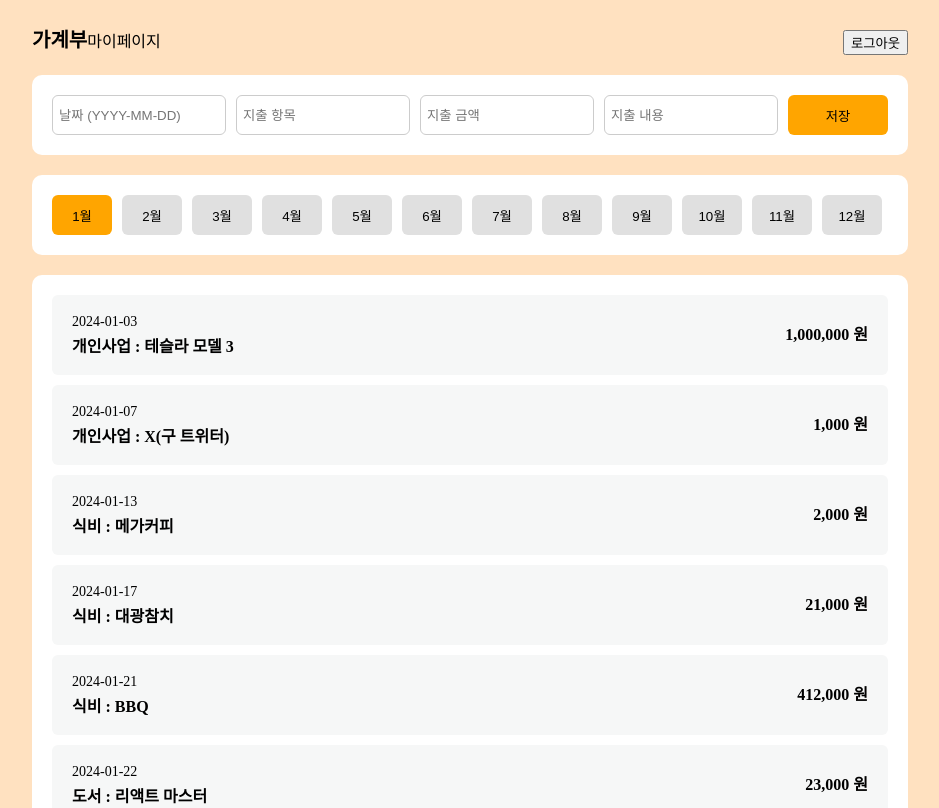
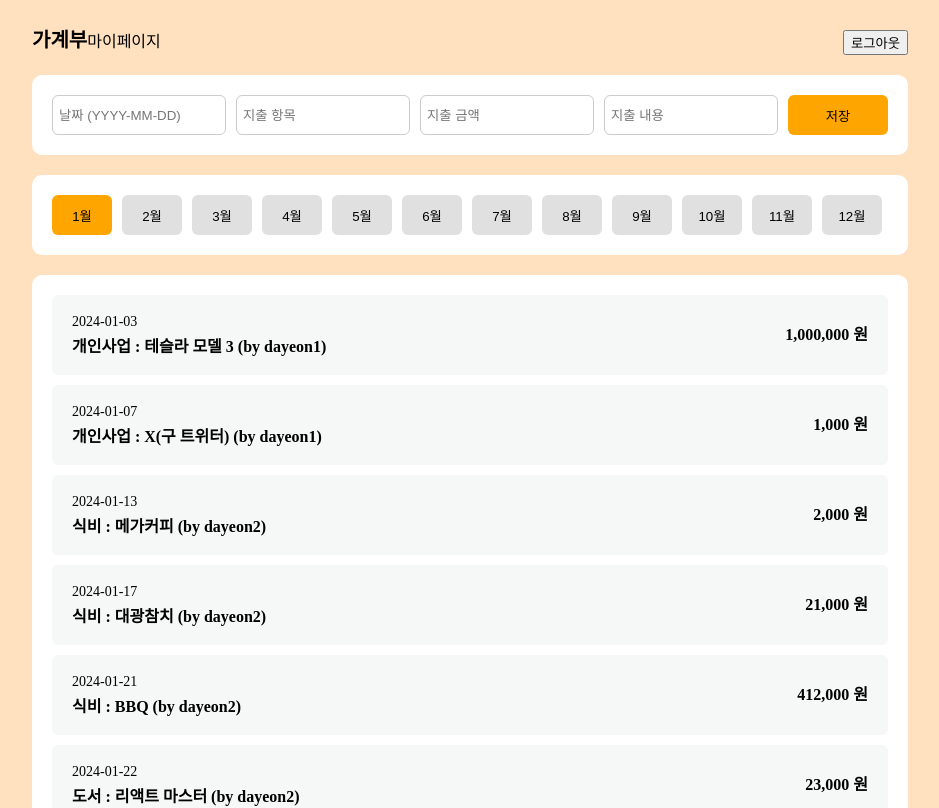
Before and after one commit to Dayeon-Cheon/pocket-money-tracker-auth, a React (Vite) app: page / in a window 1280 px wide. Shown: the top 808 px of the page, without its empty margins (170-1109 px from the left). Built offline with nearby package versions, Linux system fonts and the light colour scheme; no server answers; data requests are answered from the project's data file; sample sign-in values are in the browser's storage.

Commit message:
feat: display uploader's id

```diff
--- a/src/components/MonthlyExpenseOverview.jsx
+++ b/src/components/MonthlyExpenseOverview.jsx
@@ -13,6 +13,13 @@ const MonthlyExpenseOverview = () => {
     error,
   } = useQuery({ queryKey: ["expenses"], queryFn: getExpenses });
 
+  const filteredExpenses = expenses
+    ? expenses.filter(
+        (expense) => parseInt(expense.date.split("-")[1]),
+        10 === selectedMonth
+      )
+    : [];
+
   if (isLoading) {
     <div>로딩 중입니다.</div>;
   }
@@ -20,13 +27,6 @@ const MonthlyExpenseOverview = () => {
   if (error) {
     <div>에러가 발생했습니다. 다시 시도해 주세요.</div>;
   }
-
-  const filteredExpenses = expenses
-    ? expenses.filter(
-        (expense) => parseInt(expense.date.split("-")[1]),
-        10 === selectedMonth
-      )
-    : [];
 
   return (
     <ExpenseListSection>
@@ -48,6 +48,7 @@ const MonthlyExpenseOverview = () => {
                       {expense.description.length > 50
                         ? expense.description.slice(0, 47) + "..."
                         : expense.description}
+                      &nbsp;(by {expense.userId})
                     </ExpenseContentSpan>
                   </ExpenseLeftDiv>
                   <ExpenseRightDiv>
```
